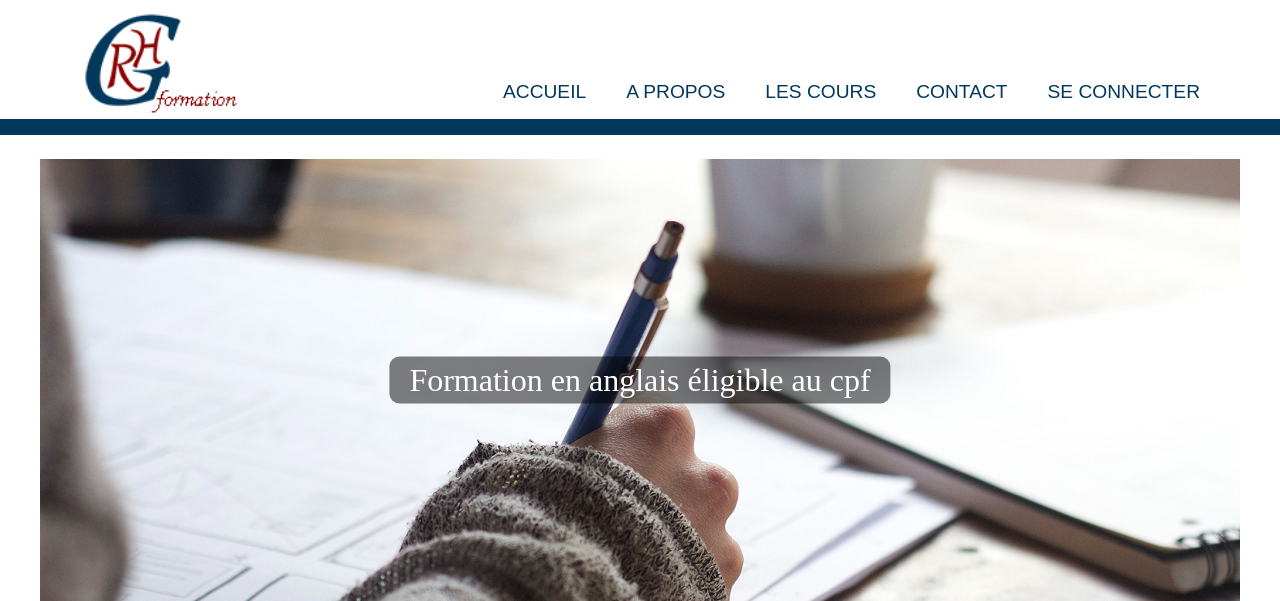
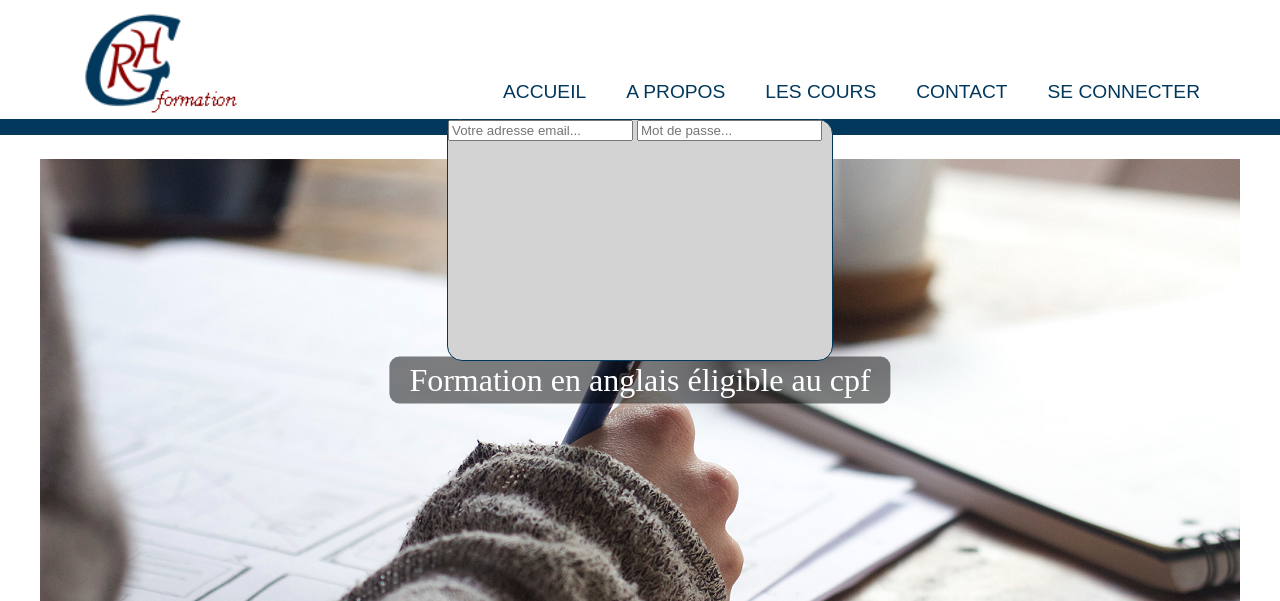
Before and after one commit to nicolaslechenic/grh56, a PHP site: page /app/views/home.php in a window 1280 px wide. Shown: the top 601 px of the page. Run offline with PHP 8.4, Linux system fonts and the light colour scheme; the template is opened without the code that fills it, so the values that code supplies are empty; some web fonts are replaced.

Commit message:
modal box

```diff
--- a/app/models/FrontManager.php
+++ b/app/models/FrontManager.php
@@ -3,8 +3,6 @@
 
  class FrontManager extends Manager
  {
-     public function viewFront()
-
      public function diplayLessons(){
         $bdd = $this->dbConnect();
         $lessons = $bdd->prepare('SELECT title, image FROM lessons');
--- a/app/models/Manager.php
+++ b/app/models/Manager.php
@@ -1,11 +1,9 @@
 <?php
  namespace GRH56\Models;
-
   class Manager
 {
      protected function dbConnect()
      {
-
         try{
             $bdd = new \PDO('mysql:host=localhost;dbname=grh56;charset=utf8', 'root', '');
             return $bdd;
@@ -13,4 +11,4 @@
             die("Error: " .$e->getMessage());
         }
      }
-    }
+}
--- a/app/public/css/style.css
+++ b/app/public/css/style.css
@@ -116,6 +116,21 @@ body {
     height: 4px;
     margin: 5px 0;
     transition: all .5s ease-in-out;
+}
+
+/*MODAL BOX*/
+#modal_box {
+    background-color: lightgray;
+    border: 1px solid #01385C;
+    border-radius: 15px;
+    height: 30%;
+    left: 50%;
+    position: absolute;
+    top: 30%;
+    transform: translate(-50%, -50%);
+    width: 30%;
+    z-index: 1;
+
 }
 
 /*MAIN SECTION*/
--- a/app/views/layouts/header.php
+++ b/app/views/layouts/header.php
@@ -21,4 +21,11 @@
     </div>
     </div>
     <div class id="top_separator"></div>
+    <div id="modal_box">
+
+        <form class="log_in" action="studet.php" method="post">
+            <input type="email" id="log_in_email" placeholder="Votre adresse email...">
+            <input type="password" id="log_in_password" placeholder="Mot de passe...">
+        </form>
+    </div>
 </header>
```
